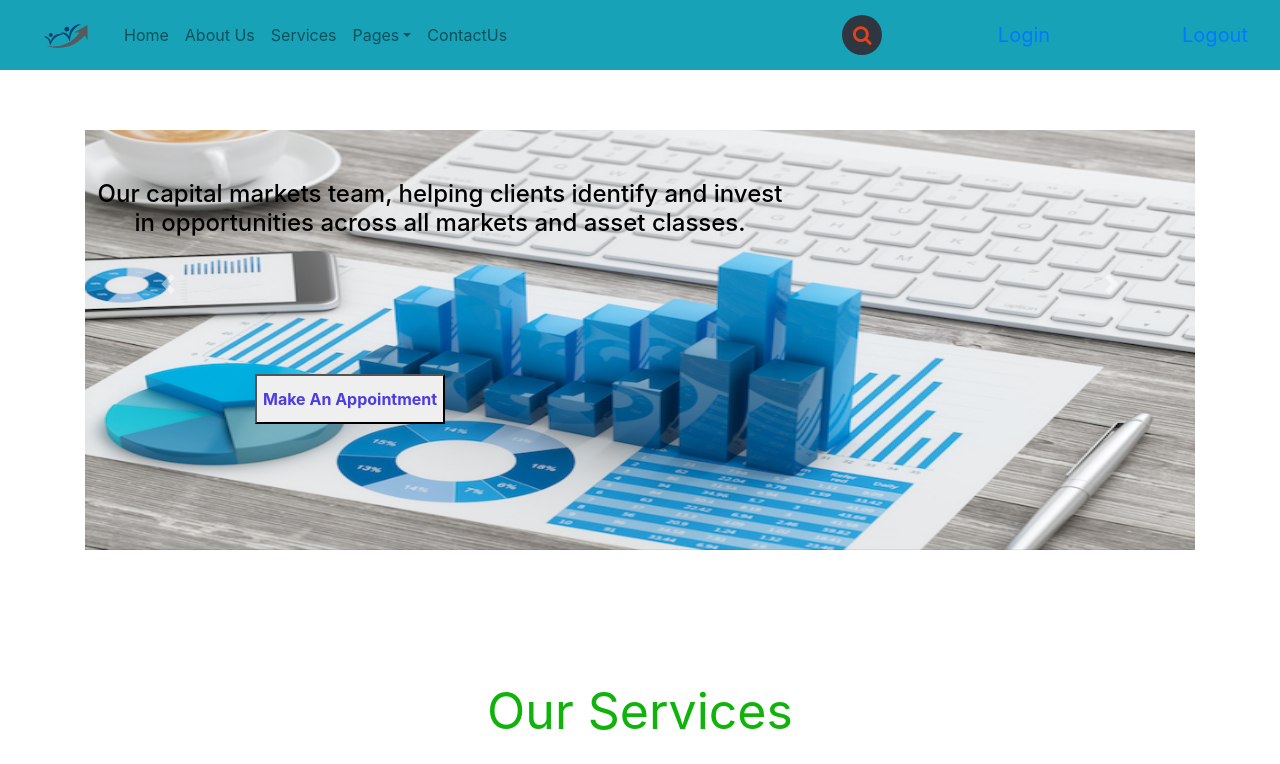
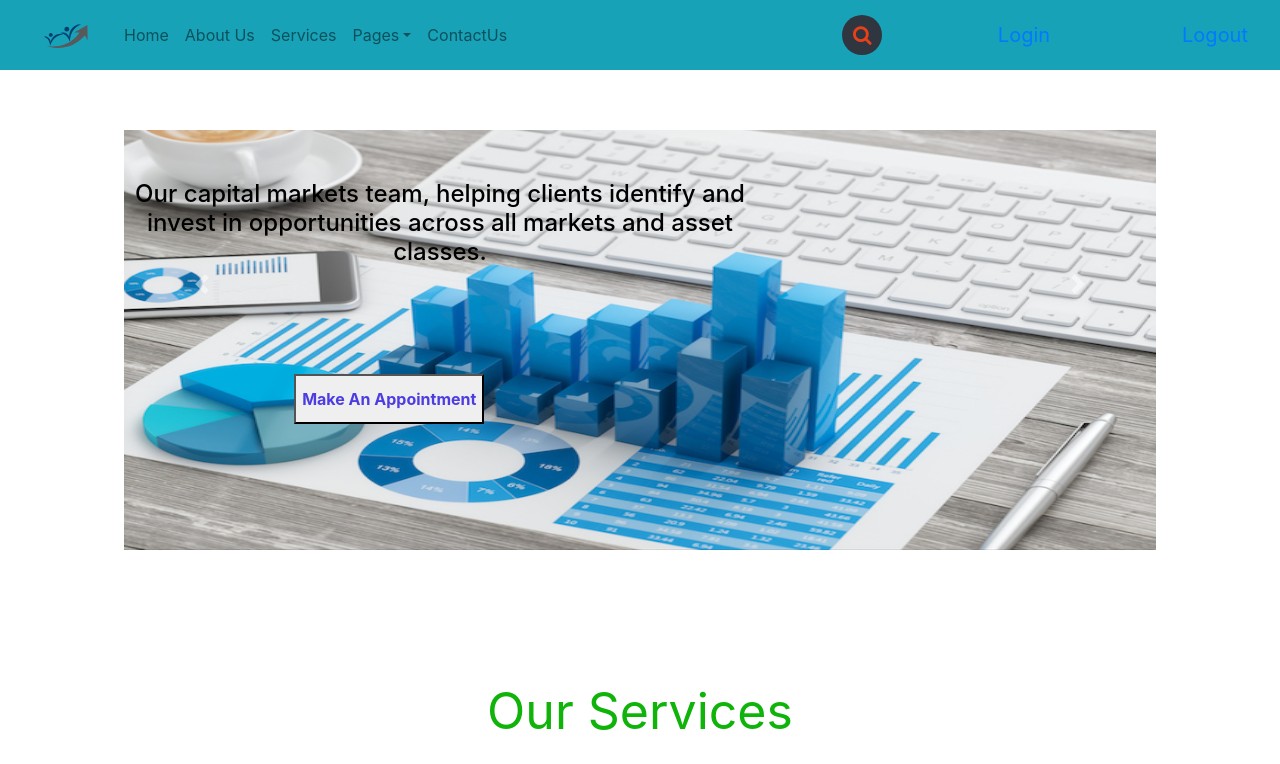
Before and after one commit to parinitha25/tax-and-Financial-consultancy, a React (Create React App) app: page /home in a window 1280 px wide. Shown: the top 764 px of the page. Built offline with nearby package versions, Linux system fonts and the light colour scheme.

Commit message:
token generate

```diff
--- a/src/Components/Appointment.js
+++ b/src/Components/Appointment.js
@@ -106,9 +106,9 @@ class Appointment extends Component {
                   timeCaption="Time"
                   className="widthd"
               />
-              </Form.Group>
+            </Form.Group>
               <input type="submit" value="send" className="sendbta"></input>
-          <button type="submit" className="resetbta">Reset</button>
+              <button type="submit" className="resetbta">Reset</button>
           </Form>
         <Footer/>
       </div>
--- a/src/Components/CSS/Home.css
+++ b/src/Components/CSS/Home.css
@@ -42,7 +42,7 @@ h4 {
 }
 .imga{
   height: 420px;
-  margin-top:130px;
+  /* margin-top:130px; */
 }
 .service{
   color:rgb(233, 41, 41);
--- a/src/Components/Home.js
+++ b/src/Components/Home.js
@@ -29,6 +29,9 @@ class Home extends Component {
     return (
       <div>
         <Navbar/>
+        <div className="row">
+                <div className="col-xs-1 col-sm-1 col-md-1 col-lg-1"></div>
+                <div className="col-xs-10 col-sm-10 col-md-10 col-lg-10">
           <MDBContainer>
             <MDBCarousel
               activeItem={1}
@@ -61,6 +64,9 @@ class Home extends Component {
             </MDBCarouselInner>
             </MDBCarousel>
           </MDBContainer>
+          </div>
+          <div className="col-xs-1 col-sm-1 col-md-1 col-lg-1"></div>
+          </div>
           <p className="serviceo">Our Services</p>
           <CardGroup className="cfont">
             <Card>
```
